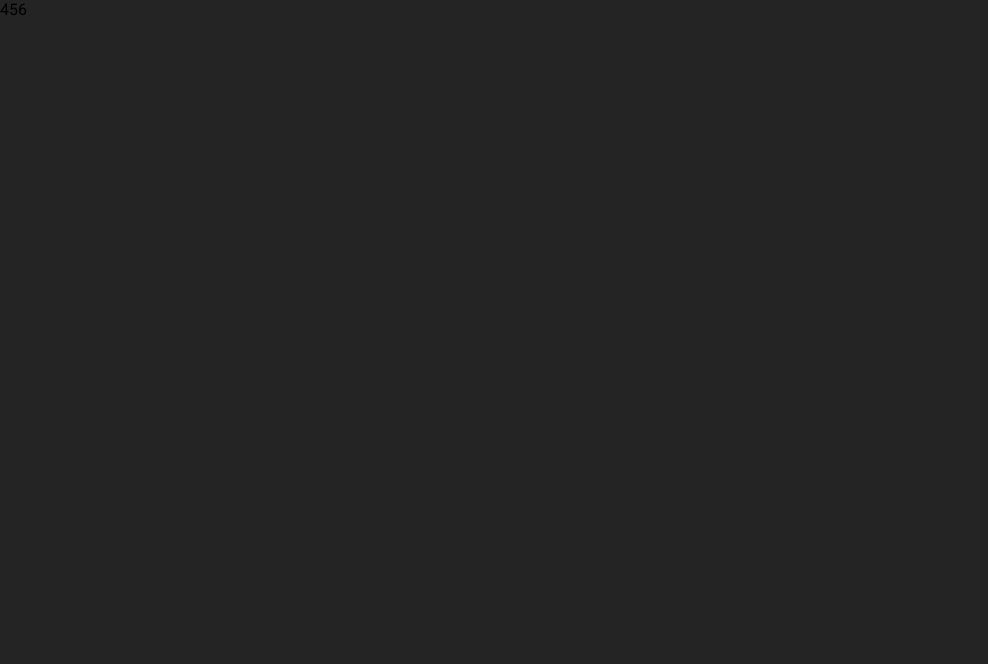
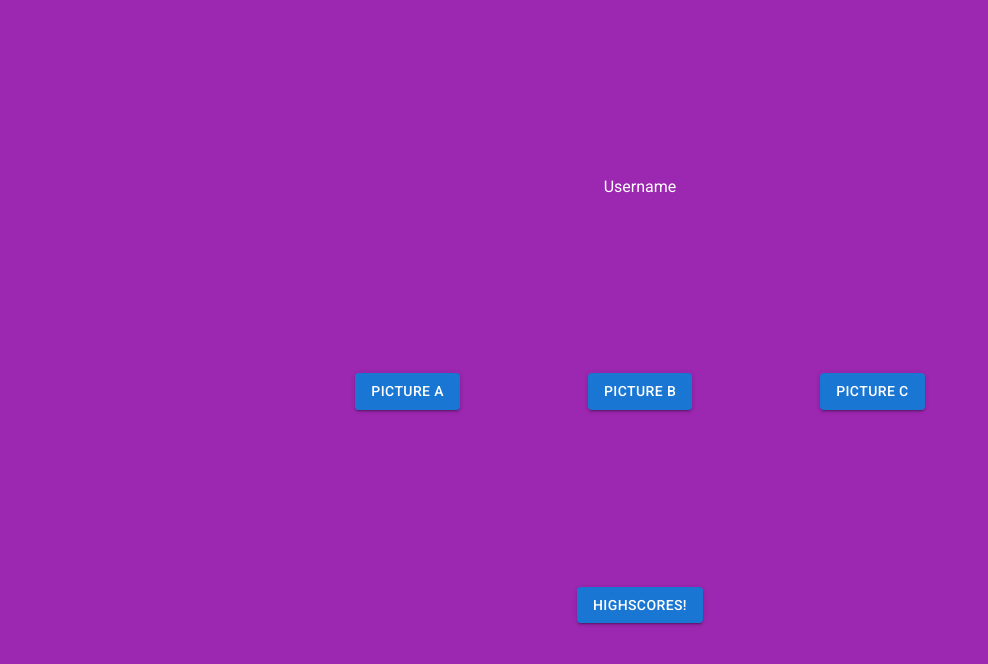
Before and after one commit to uwuzumaki/wheres-waldo, a React (Vite) app: page / in a window 1280 px wide. Shown: the top 664 px of the page, without its empty margins (0-988 px from the left). Built offline with nearby package versions, Linux system fonts and the light colour scheme.

Commit message:
Added basic homepage

```diff
--- a/src/Components/Home/Home.jsx
+++ b/src/Components/Home/Home.jsx
@@ -1,13 +1,40 @@
-import { styled } from "@mui/material";
+import { styled, Button } from "@mui/material";
 
-const Base = styled("div")({
+const Base = styled("div")(({ theme }) => ({
   flex: 1,
+  backgroundColor: theme.palette.secondary.main,
+  display: "flex",
+  flexDirection: "column",
+  justifyContent: "space-evenly",
+  alignItems: "center",
+  color: "white",
+}));
+
+const Section = styled("div")({
+  width: "100%",
+  display: "flex",
+  justifyContent: "center",
+  marginLeft: "auto",
+  marginRight: "auto",
+});
+
+const CustomButton = styled(Button)({
+  marginLeft: "5%",
+  marginRight: "5%",
 });
 
 const Home = () => {
   return (
     <Base>
-      <div>456</div>
+      <Section>Username</Section>
+      <Section>
+        <CustomButton variant="contained">Picture A</CustomButton>
+        <CustomButton variant="contained">Picture B</CustomButton>
+        <CustomButton variant="contained">Picture C</CustomButton>
+      </Section>
+      <Section>
+        <Button variant="contained">Highscores!</Button>
+      </Section>
     </Base>
   );
 };
```
